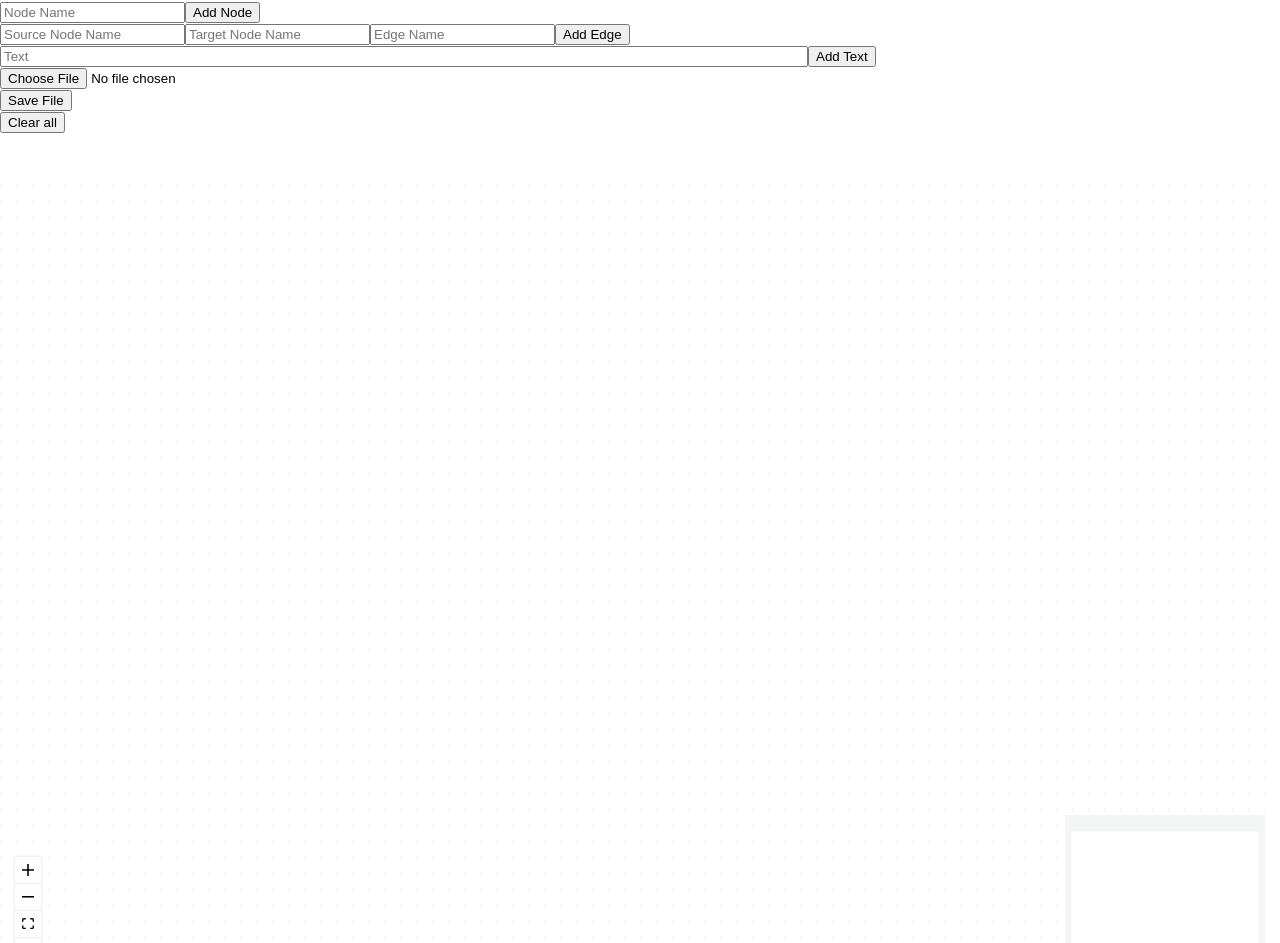
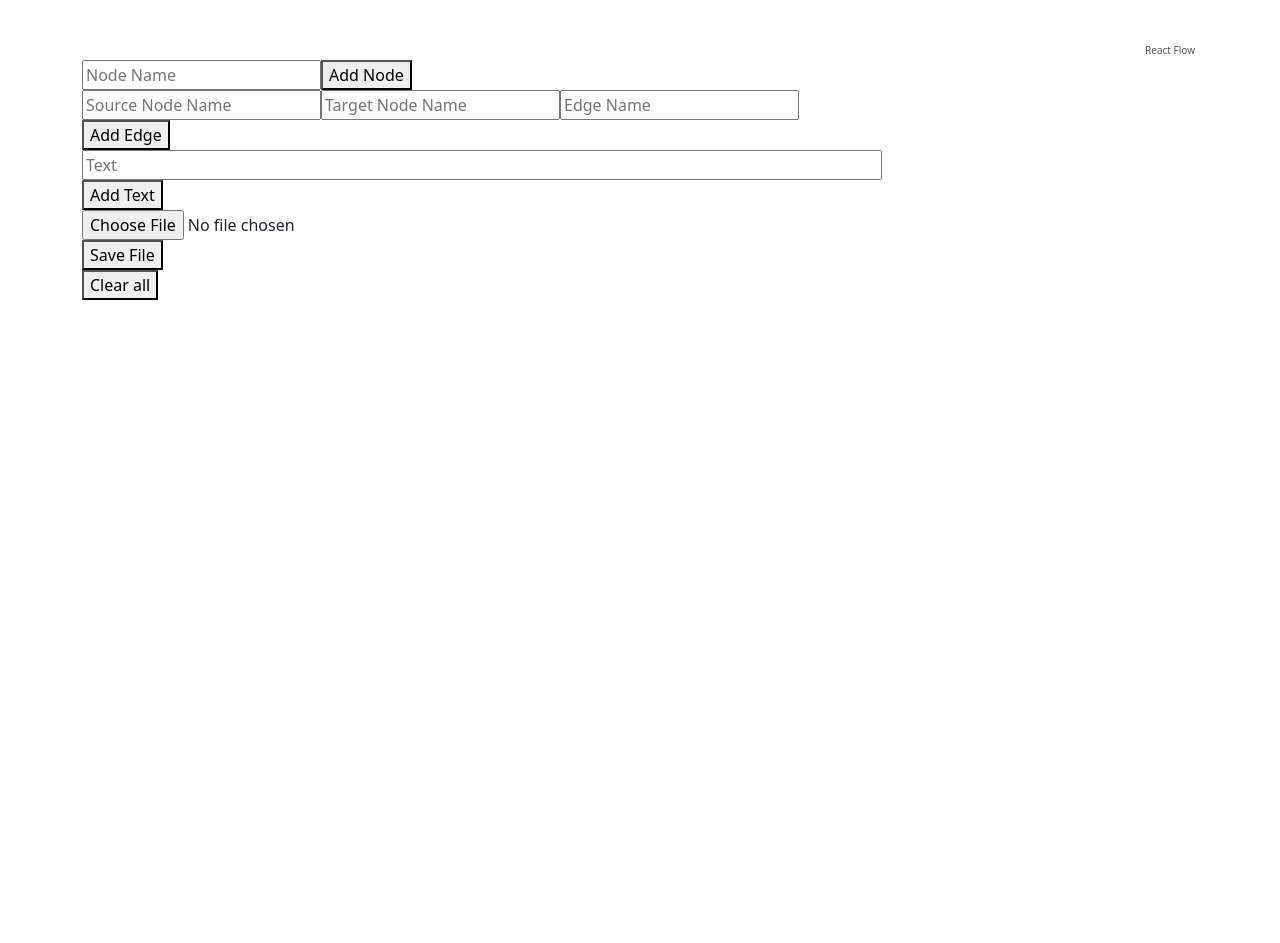
Before and after one commit to eychen2/KGTeller, a React (Create React App) app: page / in a window 1280 px wide. Shown: the part 410-1353 px from the top of the page. After the commit the page ends 800 px from the top, so only its background shows below. Built offline with nearby package versions, Linux system fonts and the light colour scheme.

Commit message:
did some react boot-strap stuff to hopefully make it look a litle cleaner once I do some more editing

```diff
--- a/package.json
+++ b/package.json
@@ -7,11 +7,14 @@
     "@testing-library/react": "^13.3.0",
     "@testing-library/user-event": "^13.5.0",
     "@tisoap/react-flow-smart-edge": "^2.0.0",
+    "bootstrap": "^5.2.1",
     "downloadjs": "^1.4.7",
     "react": "^18.2.0",
+    "react-bootstrap": "^2.5.0",
     "react-dom": "^18.2.0",
     "react-flow-renderer": "^10.3.7",
     "react-scripts": "5.0.1",
+    "react-select": "^5.4.0",
     "web-vitals": "^2.1.4"
   },
   "scripts": {
--- a/src/App.js
+++ b/src/App.js
@@ -10,6 +10,10 @@ import React, {useEffect, useState} from 'react'
 import { SmartBezierEdge } from '@tisoap/react-flow-smart-edge';
 import Changefileindex from './Changefileindex';
 import TOC from './TOC'
+import Container from 'react-bootstrap/Container';
+import Row from 'react-bootstrap/Row';
+import Col from 'react-bootstrap/Col';
+import 'bootstrap/dist/css/bootstrap.min.css'
 const edgeTypes = {
 	smart: SmartBezierEdge
 }
@@ -63,18 +67,27 @@ const OverviewFlow = () => {
           The clear all button resets everything.
         </p>
       </div>
+      <div align='center'>
       <h2>Knowledge Graph Visualizer</h2>
-      <Form elements={nodes} setElements={setNodes} edges={edges} setEdges={setEdges} setsentence={setsentence} setcolors={setcolors} setjson={setjson} fileindex={fileindex} setfileindex={setfileindex} files={files} setFiles={setFiles}/>
       <ColorPara colors={colors}>{sentence}</ColorPara>
-      {files&&<h3>Inputted file JSON data</h3>}
+      </div>
+      <div align='center'>
+        {files&&<h2>File Table of Contents</h2>}
+      {files&&<TOC files={files} fileindex={fileindex} setfileindex={setfileindex}></TOC>}
+      {files&&<h1 style={{right:450}}>{files[fileindex].title}</h1>}
+      </div>
+
+     <Container>
+      <Row>
+
+        <Col>
+        {files&&<h3>Inputted file JSON data</h3>}
       <p>{json.nodes}</p>
       <p>{json.edges}</p>
       <p>{json.text}</p>
-      {files&&<h2>File Table of Contents</h2>}
-      {files&&<TOC files={files} fileindex={fileindex} setfileindex={setfileindex}></TOC>}
-      {files&&<h1 style={{position:'absolute', right:450}}>{files[fileindex].title}</h1>}
-      <div style={{height: 800}}>
-      <ReactFlow
+        </Col>
+        <Col xs={6}>
+        <ReactFlow
       edgeTypes={edgeTypes}
       nodes={nodes}
       edges={edges}
@@ -82,27 +95,22 @@ const OverviewFlow = () => {
       onEdgesChange={onEdgesChange}
       fitView
     >
-      <MiniMap
-        nodeStrokeColor={(n) => {
-          if (n.style?.background) return n.style.background;
-          if (n.type === 'input') return '#0041d0';
-          if (n.type === 'output') return '#ff0072';
-          if (n.type === 'default') return '#1a192b';
+      <Controls />
 
-          return '#eee';
-        }}
-        nodeColor={(n) => {
-          if (n.style?.background) return n.style.background;
+    </ReactFlow>
+        </Col>
+      </Row>
+        <Row>
+          <Col>
+          <Form elements={nodes} setElements={setNodes} edges={edges} setEdges={setEdges} setsentence={setsentence} setcolors={setcolors} setjson={setjson} fileindex={fileindex} setfileindex={setfileindex} files={files} setFiles={setFiles}/>
+          </Col>
+          <Col>
+          <Changefileindex files={files} fileindex={fileindex} setfileindex={setfileindex}/>
+          </Col>
+        </Row>
 
-          return '#fff';
-        }}
-        nodeBorderRadius={2}
-      />
-      <Controls />
-      <Background color="#aaa" gap={16} />
-    </ReactFlow>
-      </div>
-      <Changefileindex files={files} fileindex={fileindex} setfileindex={setfileindex}/>
+      </Container>
+
     </div>
 
 
--- a/src/Changefileindex.js
+++ b/src/Changefileindex.js
@@ -1,3 +1,4 @@
+import {Button} from 'react-bootstrap'
 const Changefileindex = ({files, fileindex, setfileindex})=>{
     const goPrevious= (e) =>{
         e.preventDefault()
@@ -13,8 +14,8 @@ const Changefileindex = ({files, fileindex, setfileindex})=>{
     return(
         <form>
             <div>
-                {fileindex>0&&<button onClick={goPrevious} className="submitButton" type="submit" style={{position:'absolute', right:450}}>Previous</button>}
-                {fileindex<files.length-1&&<button onClick={goNext} className="submitButton" type="submit" style={{position:'absolute', right:400}}>Next</button>}
+                {fileindex>0&&<Button onClick={goPrevious} className="submitButton" type="submit" style={{position:'absolute', right:450}}>Previous</Button>}
+                {fileindex<files.length-1&&<Button onClick={goNext} className="submitButton" type="submit" style={{position:'absolute', right:400}}>Next</Button>}
             </div>
 
         </form>
--- a/src/Form.js
+++ b/src/Form.js
@@ -190,7 +190,7 @@ const Form = ({elements,setElements,edges, setEdges, setsentence, setcolors, set
             <button onClick={addText} className="submitButton" type="submit"> Add Text</button>
             </div>
             <div>
-            <input type="file" onChange={handleFile} />
+            <input type="file" onChange={handleFile}/>
             </div>
             <div>
             <button onClick={saveFile} className="submitButton" type="submit" >Save File</button>
--- a/src/index.js
+++ b/src/index.js
@@ -3,7 +3,7 @@ import ReactDOM from 'react-dom/client';
 import './index.css';
 import App from './App';
 import reportWebVitals from './reportWebVitals';
-
+import 'bootstrap';
 const root = ReactDOM.createRoot(document.getElementById('root'));
 root.render(
   <React.StrictMode>
```
Also changed, not shown: 1 other file (tests, documents, lock files or other folders).
